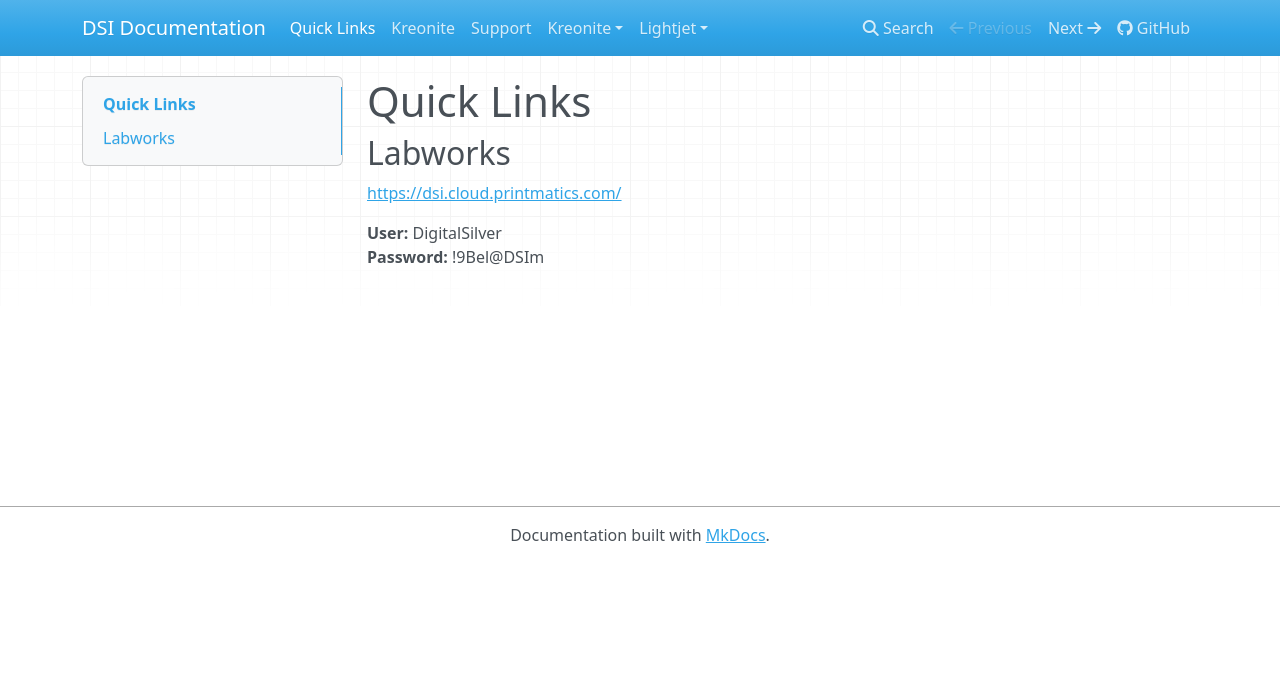
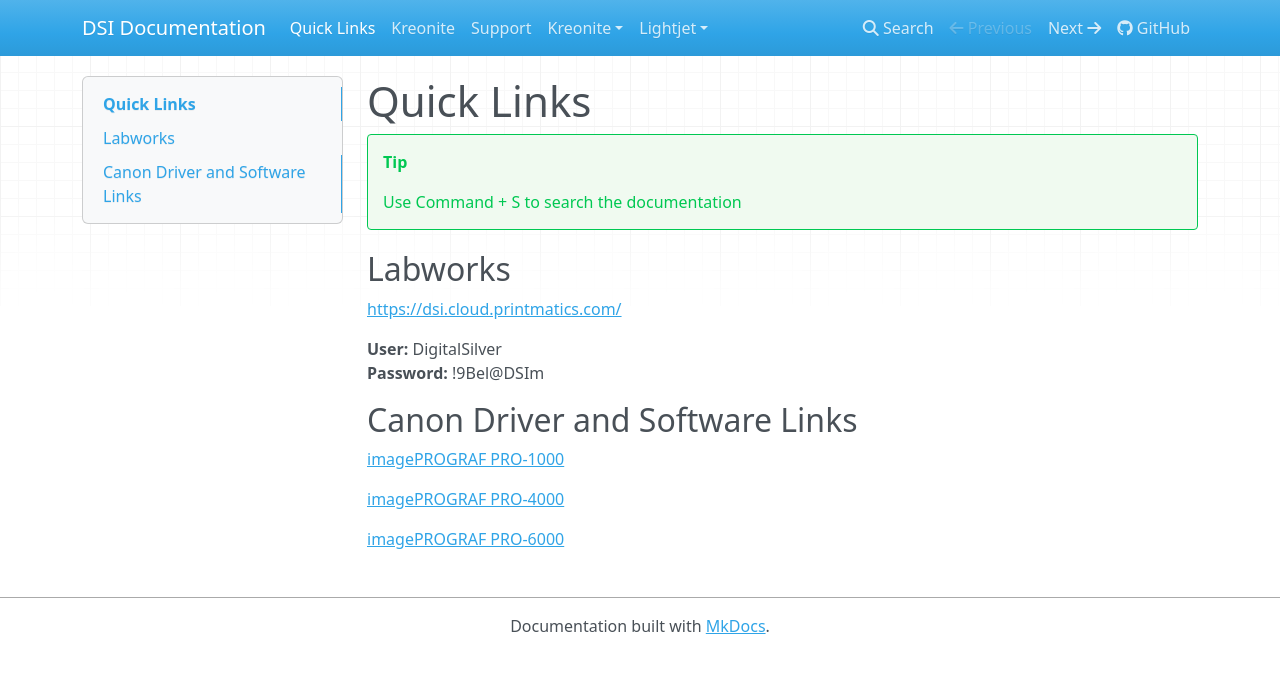
Before and after one commit to digitalsilverimaging/digitalsilverimaging.github.io, an MkDocs documentation site: the page built from docs/index.md, in a window 1280 px wide. Shown: the top 673 px of the page. Built offline with MkDocs 1.6.1, drawn with Linux system fonts in a browser that asks for light colours; nearby versions of some CDN libraries.

Commit message:
Added Canon drive links to index

```diff
--- a/docs/index.md
+++ b/docs/index.md
@@ -1,4 +1,8 @@
 # Quick Links
+
+!!! tip
+    Use Command + S to search the documentation
+
 
 ## Labworks
 
@@ -6,3 +10,12 @@
 
 **User:** DigitalSilver
 **Password:** !9Bel@DSIm
+
+
+## Canon Driver and Software Links
+
+[imagePROGRAF PRO-1000](https://www.usa.canon.com/internet/portal/us/home/support/details/professional-large-format-printers/professional-photo-fine-art/imageprograf-pro-1000/imageprograf-pro-1000#drivers_downloads_tab)
+
+[imagePROGRAF PRO-4000](https://www.usa.canon.com/internet/portal/us/home/support/details/professional-large-format-printers/professional-photo-fine-art/imageprograf-pro-4000/imageprograf-pro-4000?subtab=downloads-software)
+
+[imagePROGRAF PRO-6000](https://www.usa.canon.com/internet/portal/us/home/support/details/professional-large-format-printers/professional-photo-fine-art/imageprograf-pro-6000/imageprograf-pro-6000?subtab=downloads-software)
```
